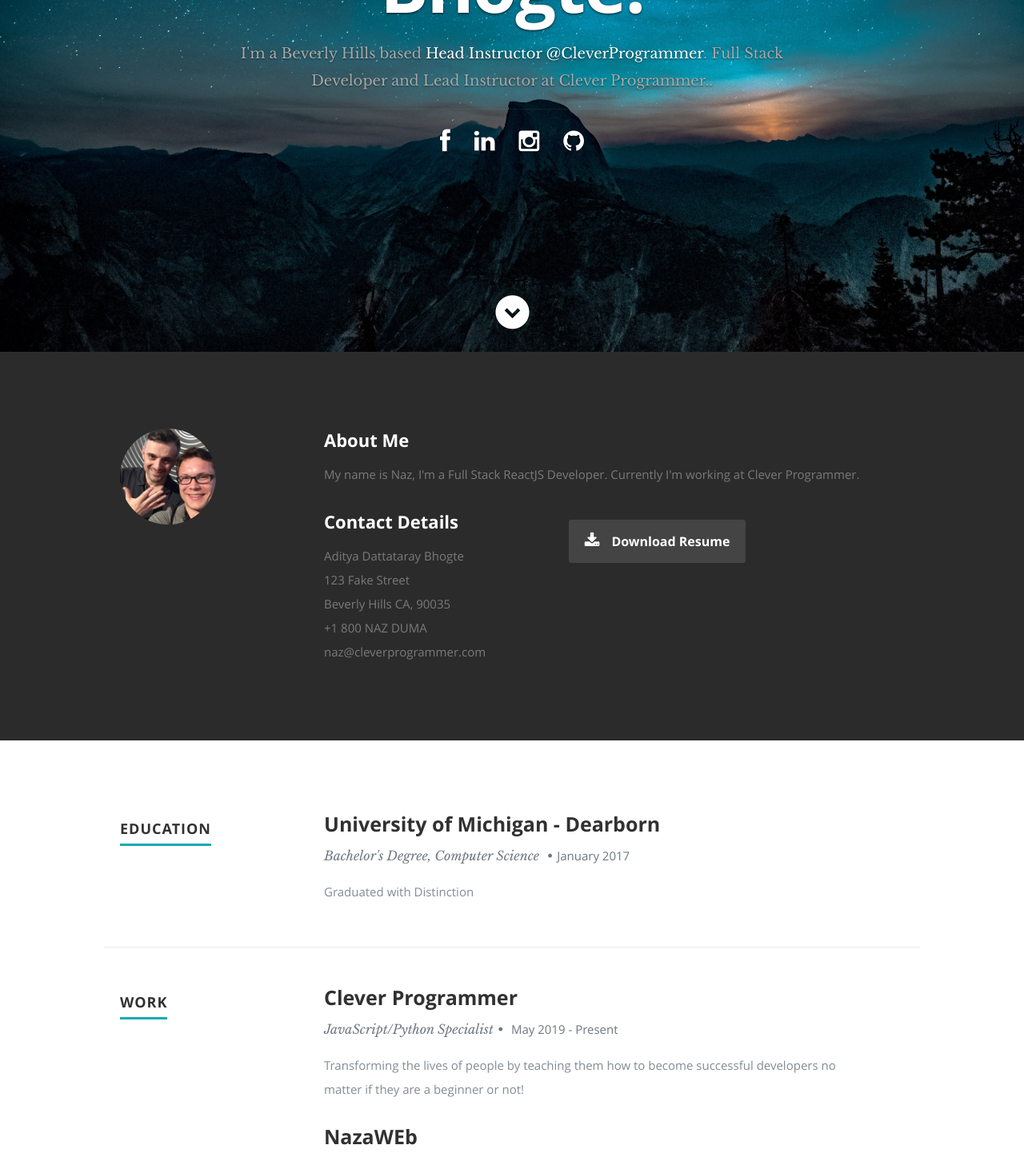
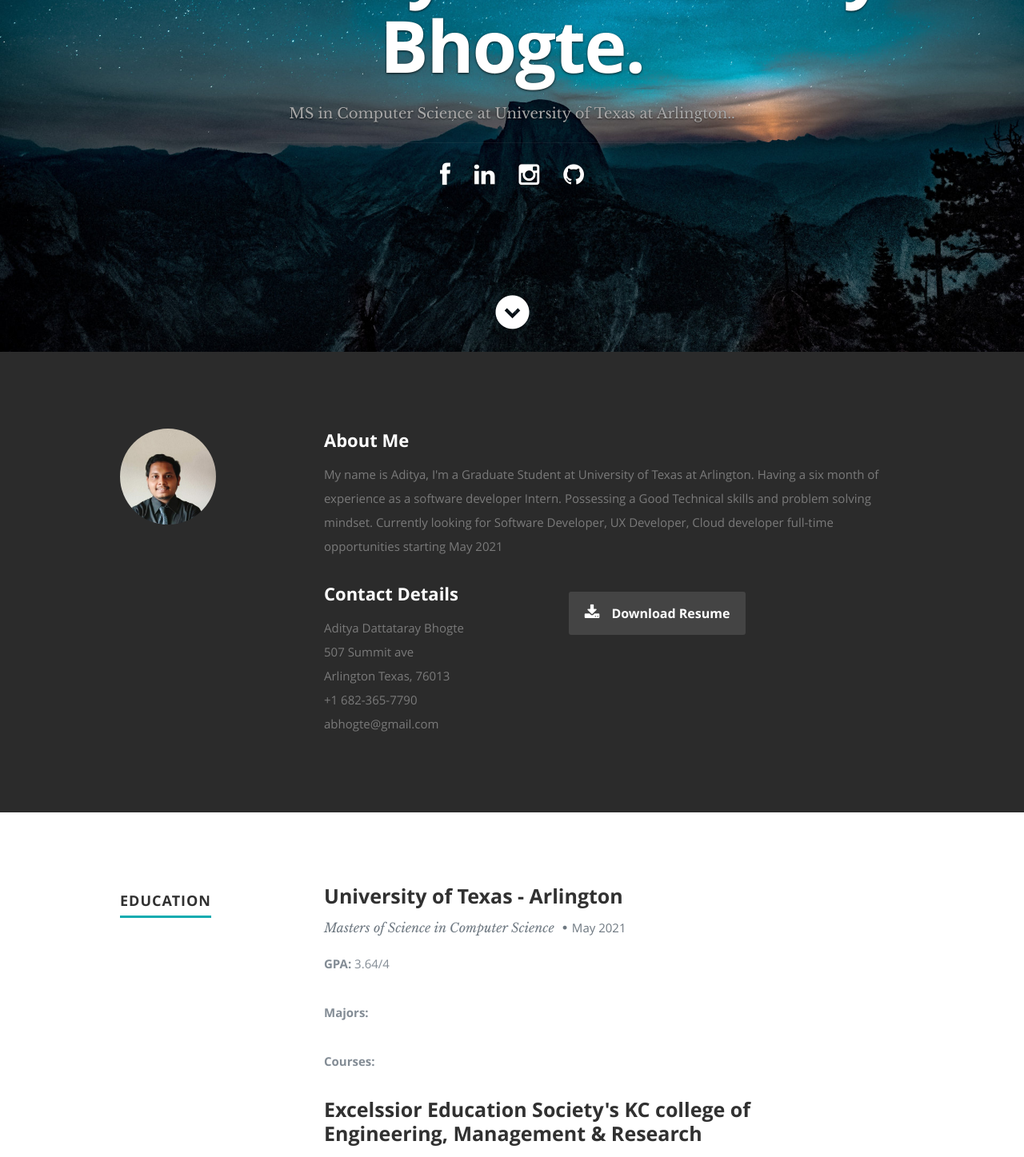
Before and after one commit to Abhogte/MyPortfolio, a React (Create React App) app: page / in a window 1280 px wide. Shown: the part 360-1807 px from the top of the page at 80% size. Built offline with nearby package versions, Linux system fonts and the light colour scheme.

Commit message:
second push

```diff
--- a/public/resumeData.json
+++ b/public/resumeData.json
@@ -1,40 +1,40 @@
 {
   "main": {
-    "name": "Aditya Dattataray Bhogte",
-    "occupation": "Head Instructor @CleverProgrammer",
-    "description": "Full Stack Developer and Lead Instructor at Clever Programmer.",
-    "image": "Naz.jpg",
-    "bio": "My name is Naz, I'm a Full Stack ReactJS Developer. Currently I'm working at Clever Programmer.",
+    "name": " Aditya Dattataray Bhogte",
+    "occupation": "",
+    "description": "MS in Computer Science at University of Texas at Arlington.",
+    "image": "Aditya.jpg",
+    "bio": "My name is Aditya, I'm a Graduate Student at University of Texas at Arlington. Having a six month of experience as a software developer Intern. Possessing a Good Technical skills and problem solving mindset. Currently looking for Software Developer, UX Developer, Cloud developer full-time opportunities starting May 2021",
     "contactmessage": "Get in touch with me to receive further details, get coached or anything else.",
-    "email": "naz@cleverprogrammer.com",
-    "phone": "+1 800 NAZ DUMA",
+    "email": "abhogte@gmail.com",
+    "phone": "+1 682-365-7790",
     "address": {
-      "street": "123 Fake Street",
-      "city": "Beverly Hills",
-      "state": "CA",
-      "zip": "90035"
+      "street": "507 Summit ave",
+      "city": "Arlington",
+      "state": "Texas",
+      "zip": "76013"
     },
     "website": "https://aditya-bhogte.netlify.app/",
     "resumedownload": "http://timbakerdev.com",
     "social": [
       {
         "name": "facebook",
-        "url": "https://www.facebook.com/nazariy1995",
+        "url": "https://www.facebook.com/aditya.bhogte/",
         "className": "fa fa-facebook"
       },
       {
         "name": "linkedin",
-        "url": "https://www.linkedin.com/in/nazariydumanskyy/",
+        "url": "https://www.linkedin.com/in/adityabhogte/",
         "className": "fa fa-linkedin"
       },
       {
         "name": "instagram",
-        "url": "https://www.instagram.com/nazdumanskyy/",
+        "url": "https://www.instagram.com/adityabhogte/",
         "className": "fa fa-instagram"
       },
       {
         "name": "github",
-        "url": "https://github.com/Nazariy995",
+        "url": "https://github.com/Abhogte",
         "className": "fa fa-github"
       }
     ]
@@ -43,10 +43,20 @@
     "skillmessage": "Here you can create a short write-up of your skills to show off to employers",
     "education": [
       {
-        "school": "University of Michigan - Dearborn",
-        "degree": "Bachelor's Degree, Computer Science",
-        "graduated": "January 2017",
-        "description": "Graduated with Distinction"
+        "school": "University of Texas - Arlington ",
+        "degree": "Masters of Science in Computer Science",
+        "graduated": "May 2021",
+        "gpa": "3.64/4",
+        "majors": "",
+        "Courses": "Graduated with Distinction"
+      },
+      {
+        "school":"Excelssior Education Society's KC college of Engineering, Management & Research",
+        "degree": "Bachelor's in Information Technology",
+        "graduated": "May 2017",
+        "gpa": "7.18/10",
+        "description": "Graduated with Distinction",
+        "Courses": "Graduated with Distinction"
       }
     ],
     "work": [
--- a/src/Components/Header.js
+++ b/src/Components/Header.js
@@ -34,8 +34,9 @@ class Header extends Component {
 
       <div className="row banner">
          <div className="banner-text">
+         <h1 className="responsive-headline">Hello There.</h1>
             <h1 className="responsive-headline">I'm {name}.</h1>
-            <h3>I'm a {city} based <span>{occupation}</span>. {description}.</h3>
+            <h3>{description}.</h3>
             <hr />
             <ul className="social">
                {networks}
--- a/src/Components/Resume.js
+++ b/src/Components/Resume.js
@@ -8,7 +8,10 @@ class Resume extends Component {
       var education = this.props.data.education.map(function(education){
         return <div key={education.school}><h3>{education.school}</h3>
         <p className="info">{education.degree} <span>&bull;</span><em className="date">{education.graduated}</em></p>
-        <p>{education.description}</p></div>
+        <p><span><strong>GPA: </strong></span>{education.gpa}</p>
+        <p><span><strong>Majors: </strong></span>{education.Majors}</p>
+        <p><span><strong>Courses: </strong></span>{education.courses}</p>
+        </div>
       })
       var work = this.props.data.work.map(function(work){
         return <div key={work.company}><h3>{work.company}</h3>
```
Also changed, not shown: public/images/Aditya.jpg (added).
